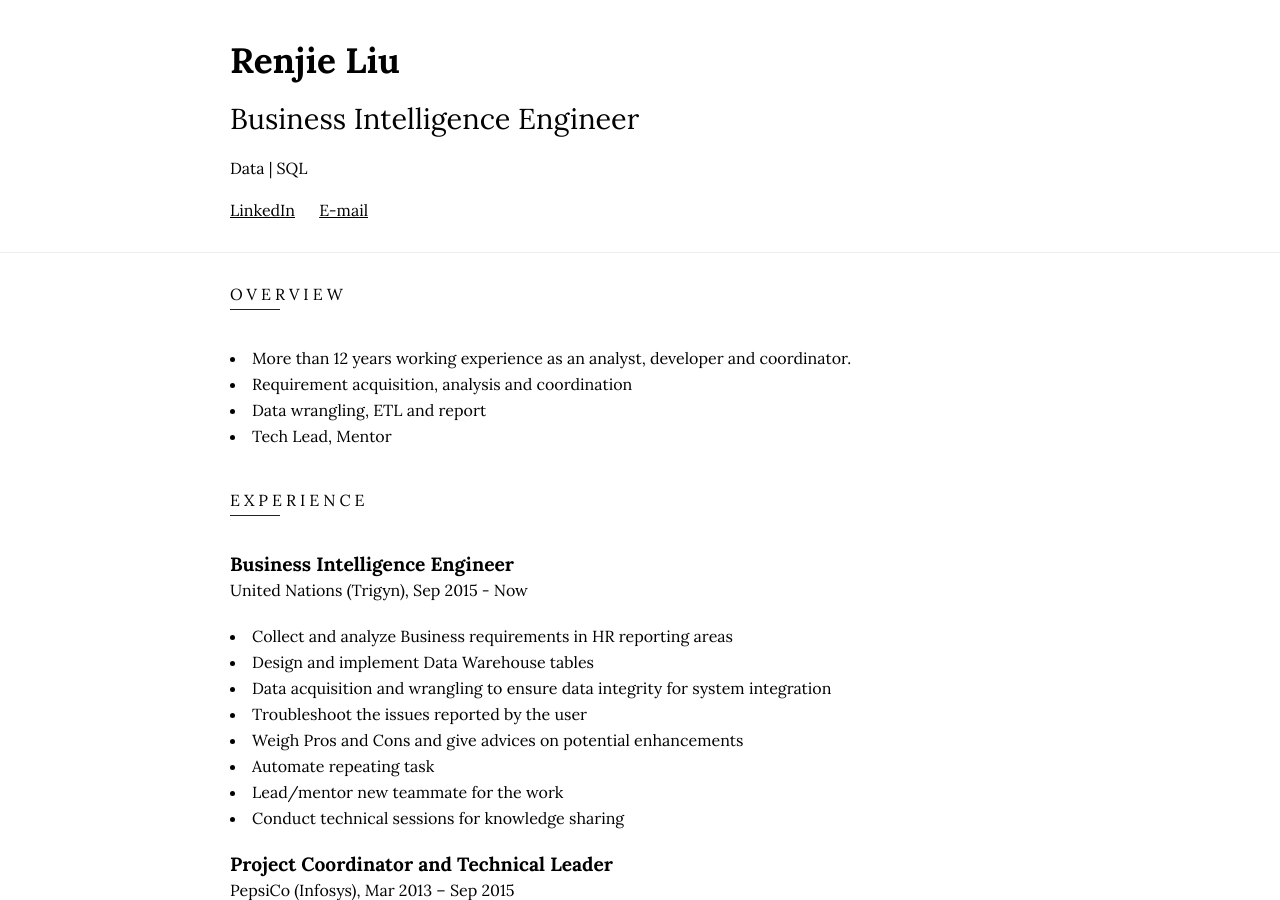
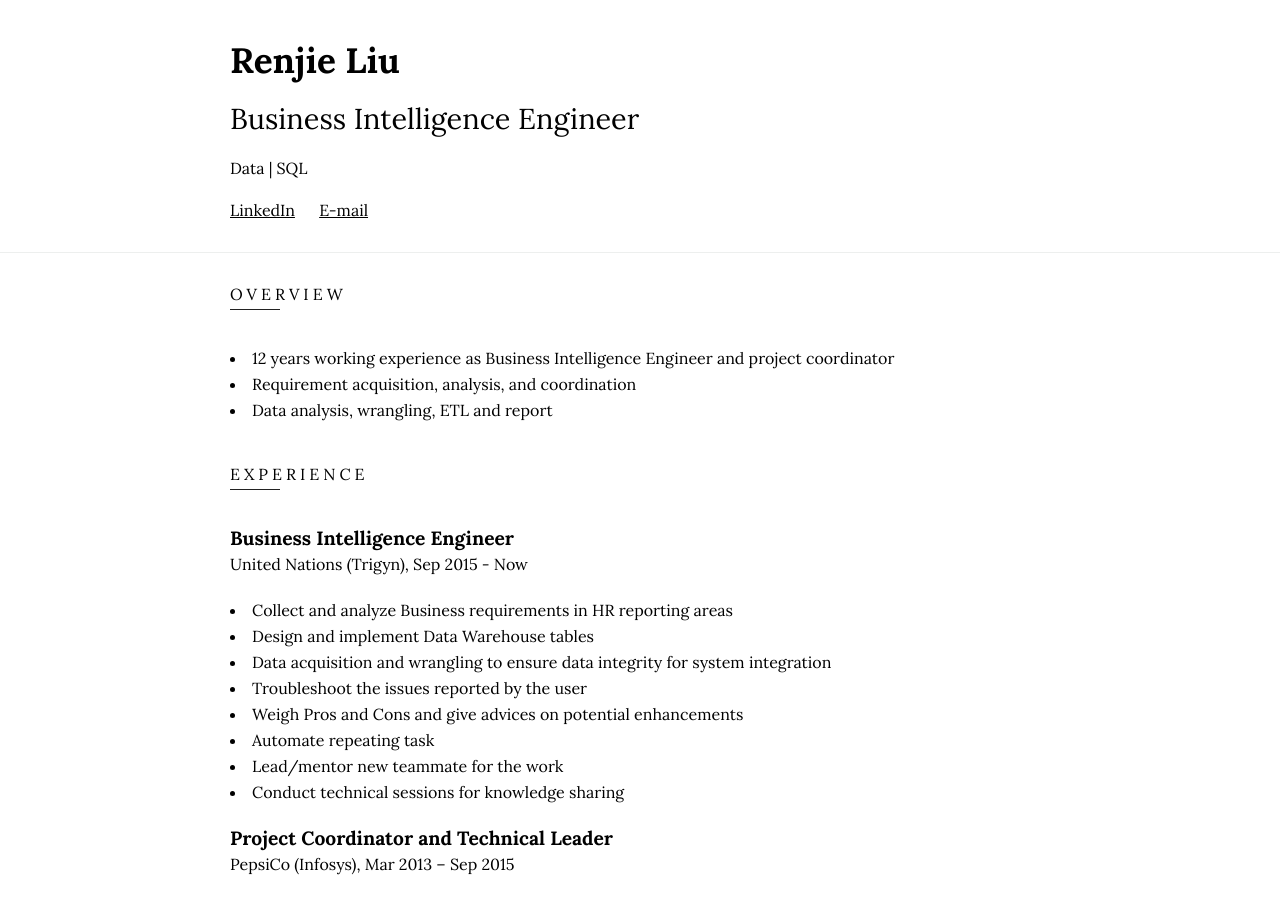
Before and after one commit to renjieliu/renjieliu.github.io, a Jekyll site: the page built from index.html, in a window 1280 px wide and 900 px high. Built offline with Jekyll 4.4.1, drawn with Linux system fonts in a browser that asks for light colours.

Commit message:
Update overview.yml

```diff
--- a/_data/overview.yml
+++ b/_data/overview.yml
@@ -1,5 +1,4 @@
 toc:
-  - title: More than 12 years working experience as an analyst, developer and coordinator.
-  - title: Requirement acquisition, analysis and coordination
-  - title: Data wrangling, ETL and report
-  - title: Tech Lead, Mentor
+  - title: 12 years working experience as Business Intelligence Engineer and project coordinator
+  - title: Requirement acquisition, analysis, and coordination
+  - title: Data analysis, wrangling, ETL and report
```
